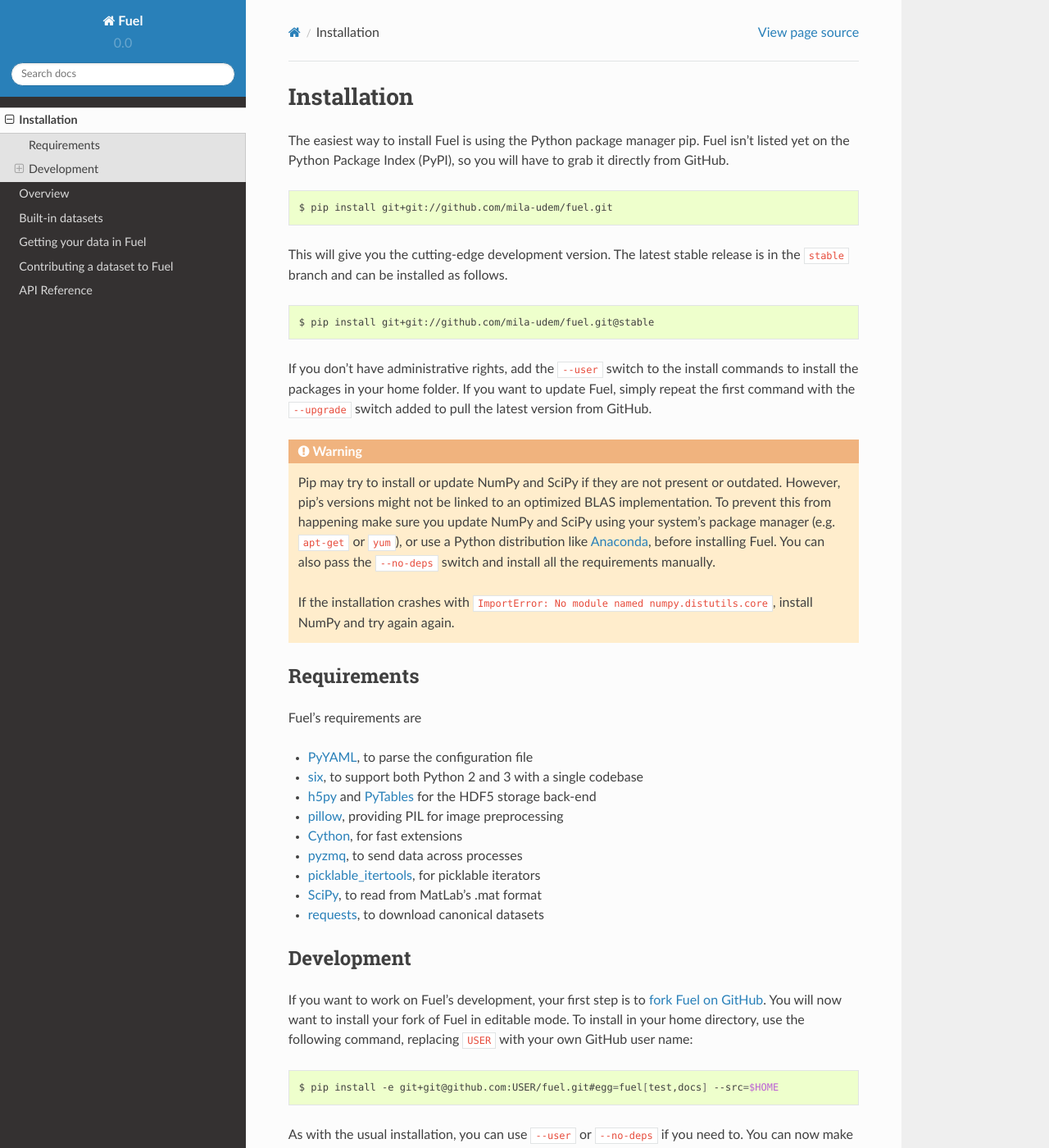
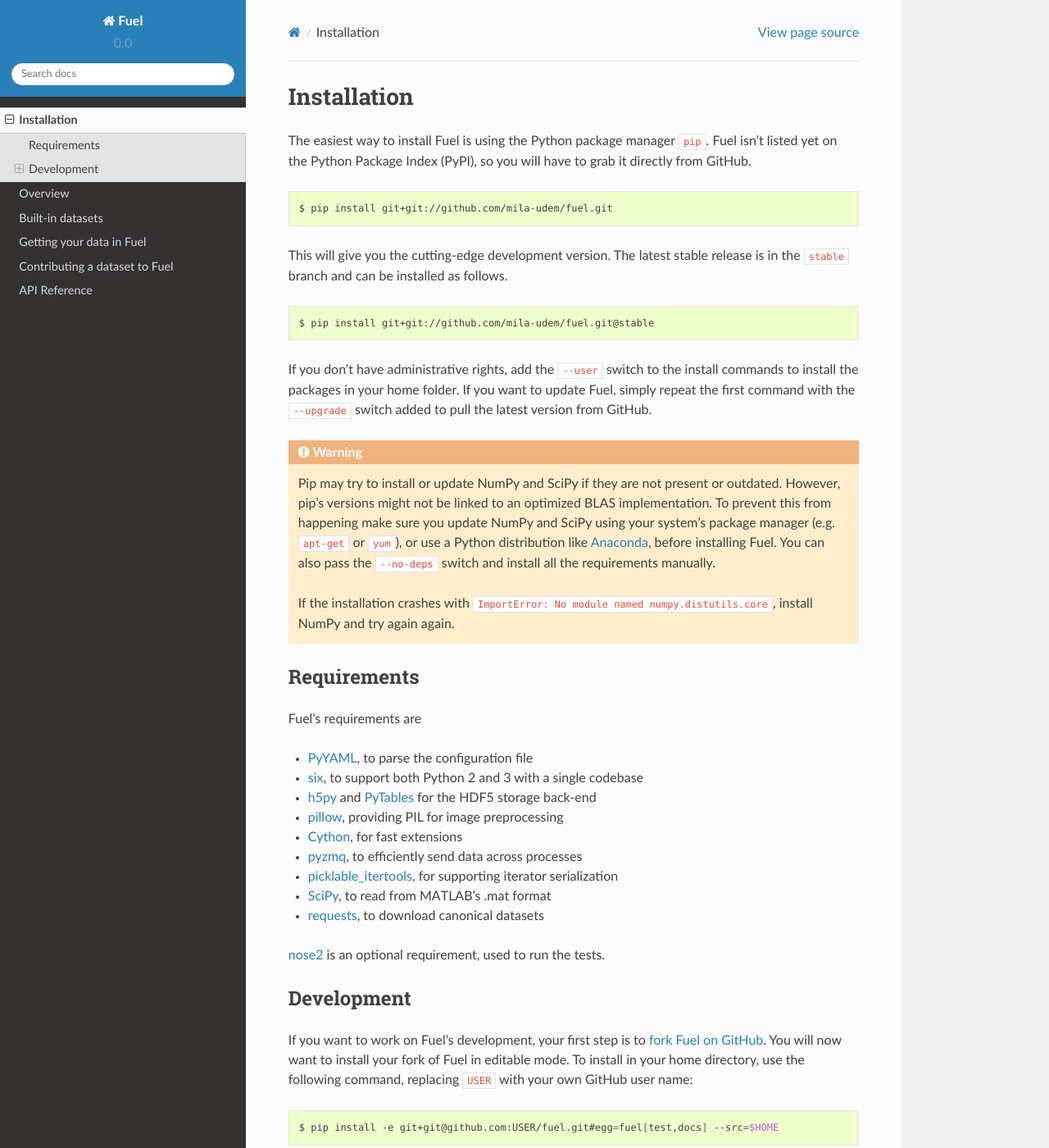
Before and after one commit to mila-iqia/fuel, a Sphinx documentation site: the page built from docs/setup.rst, in a window 1280 px wide and 1400 px high. Shown: the whole window at 82% size. Built offline with Sphinx 7.4.7 and the Read the Docs theme 2.0.0, drawn with Linux system fonts in a browser that asks for light colours; some of the changed text lies outside the part shown.

Commit message:
Fixes after review.

```diff
--- a/docs/setup.rst
+++ b/docs/setup.rst
@@ -1,9 +1,9 @@
 Installation
 ============
 
-The easiest way to install Fuel is using the Python package manager pip. Fuel
-isn't listed yet on the Python Package Index (PyPI), so you will have to grab it
-directly from GitHub.
+The easiest way to install Fuel is using the Python package manager ``pip``.
+Fuel isn't listed yet on the Python Package Index (PyPI), so you will
+have to grab it directly from GitHub.
 
 .. code-block:: bash
 
@@ -44,10 +44,12 @@
 * h5py_ and PyTables_ for the HDF5 storage back-end
 * pillow_, providing PIL for image preprocessing
 * Cython_, for fast extensions
-* pyzmq_, to send data across processes
-* picklable_itertools_, for picklable iterators
-* SciPy_, to read from MatLab's .mat format
+* pyzmq_, to efficiently send data across processes
+* picklable_itertools_, for supporting iterator serialization
+* SciPy_, to read from MATLAB's .mat format
 * requests_, to download canonical datasets
+
+nose2_ is an optional requirement, used to run the tests.
 
 .. _Anaconda: https://store.continuum.io/cshop/anaconda/
 .. _nose2: https://nose2.readthedocs.org/
@@ -99,8 +101,7 @@
 ~~~~~~~~~~~~~
 
 If you want to build a local copy of the documentation, you can follow
-the instructions at `Blocks' documentation development guidelines`_,
-replacing "Blocks" by "Fuel".
+the instructions in the `documentation development guidelines`_.
 
-.. _Blocks' documentation development guidelines:
+.. _documentation development guidelines:
    http://blocks.readthedocs.org/en/latest/development/docs.html
```
